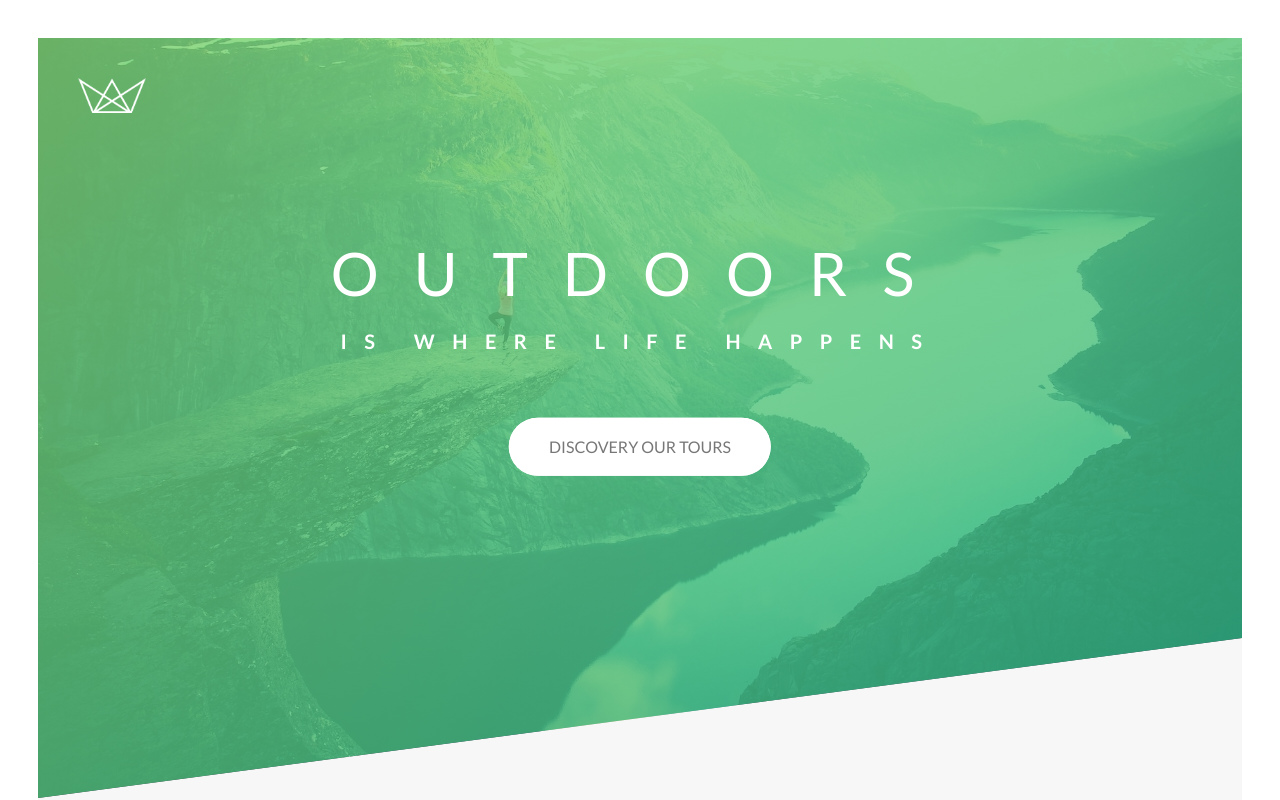
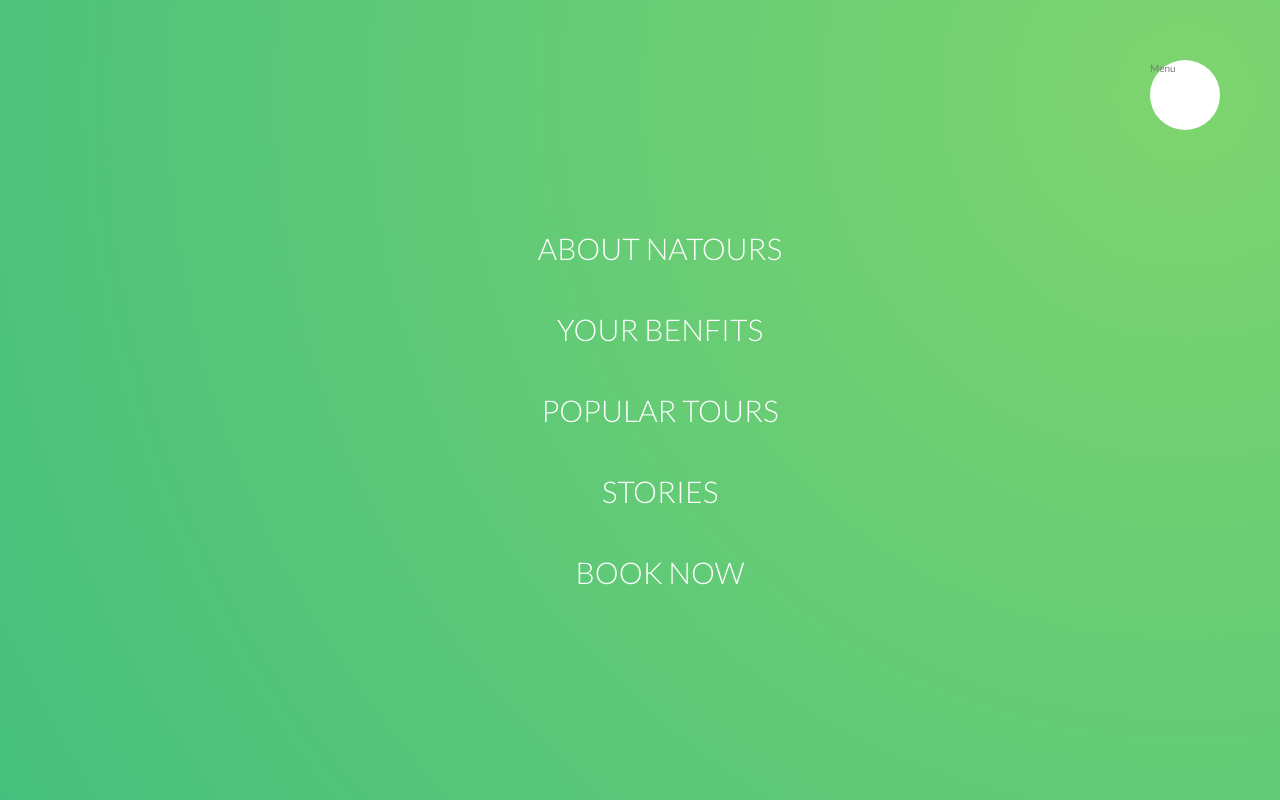
Before and after one commit to DanielCamucatto/myNatours, a website: page index.html in a window 1280 px wide. Shown: the top 800 px of the page. Drawn offline with Linux system fonts and the light colour scheme.

Commit message:
building the navigation part 1

```diff
--- a/index.html
+++ b/index.html
@@ -16,6 +16,21 @@
 </head>
 
 <body>
+    <div class="navigation">
+        <input type="checkbox" class="navigation__checkbox" id="nav-toggle">
+        <label for="nav-toggle" class="navigation__button">Menu</label>
+        <div class="navigation__background">&nbsp;</div>
+
+        <nav class="navigation__nav">
+            <ul class="navigation__list">
+                <li class="navigation__item"><a href="#" class="navigation__link">About Natours</a></li>
+                <li class="navigation__item"><a href="#" class="navigation__link">Your Benfits</a></li>
+                <li class="navigation__item"><a href="#" class="navigation__link">Popular tours</a></li>
+                <li class="navigation__item"><a href="#" class="navigation__link">Stories</a></li>
+                <li class="navigation__item"><a href="#" class="navigation__link">Book now</a></li>
+            </ul>
+        </nav>
+    </div>
     <header class="header">
         <div class="header__logo-box">
             <img src="img/logo-white.png" alt="Logomarca" class="header__logo">
--- /dev/null
+++ b/sass/layout/_navigation.scss
@@ -0,0 +1,75 @@
+.navigation {
+    &__checkbox {
+
+    }
+
+    &__button {
+        background-color:$color-white;
+        height: 7rem;
+        width: 7rem;
+        position: fixed;
+        top: 6rem;
+        right: 6rem;
+        border-radius: 50%;
+        z-index: 2000;
+    }
+
+    &__background {
+        height: 6rem;
+        width: 6rem;
+        border-radius: 50%;
+        position: fixed;
+        top: 6.5rem;
+        right: 6.5rem;
+        background-image: radial-gradient($color-primary-light, $color-primary-dark);
+        z-index: 1000;
+
+        transform: scale(50);
+    }
+
+    &__nav {
+        height: 100vh;
+        width: 100vw;
+        position: fixed;
+        top: 0;
+        right: 0;
+        z-index: 1500;
+    }
+
+    &__list {
+        position: absolute;
+        top: 50%;
+        left: 50%;
+        transform: translate(-50%, -50%);
+        text-align: center;
+        list-style: none;
+    }
+
+    &__item {
+        margin: 1rem;
+    }
+
+    &__link {
+        &:link,
+        &:visited{
+            display: inline-block;
+            font-size: 3rem;
+            font-weight: 300;
+            padding: 1rem 2rem;
+            color: $color-white;
+            text-decoration: none;
+            text-transform: uppercase;
+            background-image: linear-gradient(120deg, transparent 0%, transparent 50%, $color-white 50%);
+            background-size: 230%;
+            transition: all .4s;
+        }
+
+        &:hover,
+        &:active {
+            background-position: 100%;
+            color: $color-primary;
+            transform: translateX(1rem);
+        }
+
+    }
+}
--- a/sass/main.scss
+++ b/sass/main.scss
@@ -17,6 +17,7 @@
 
 @import "layout/grid";
 @import "layout/header";
+@import "layout/navigation";
 @import "layout/footer";
 
 @import "pages/home";
```
Also changed, not shown: css/style.css.
